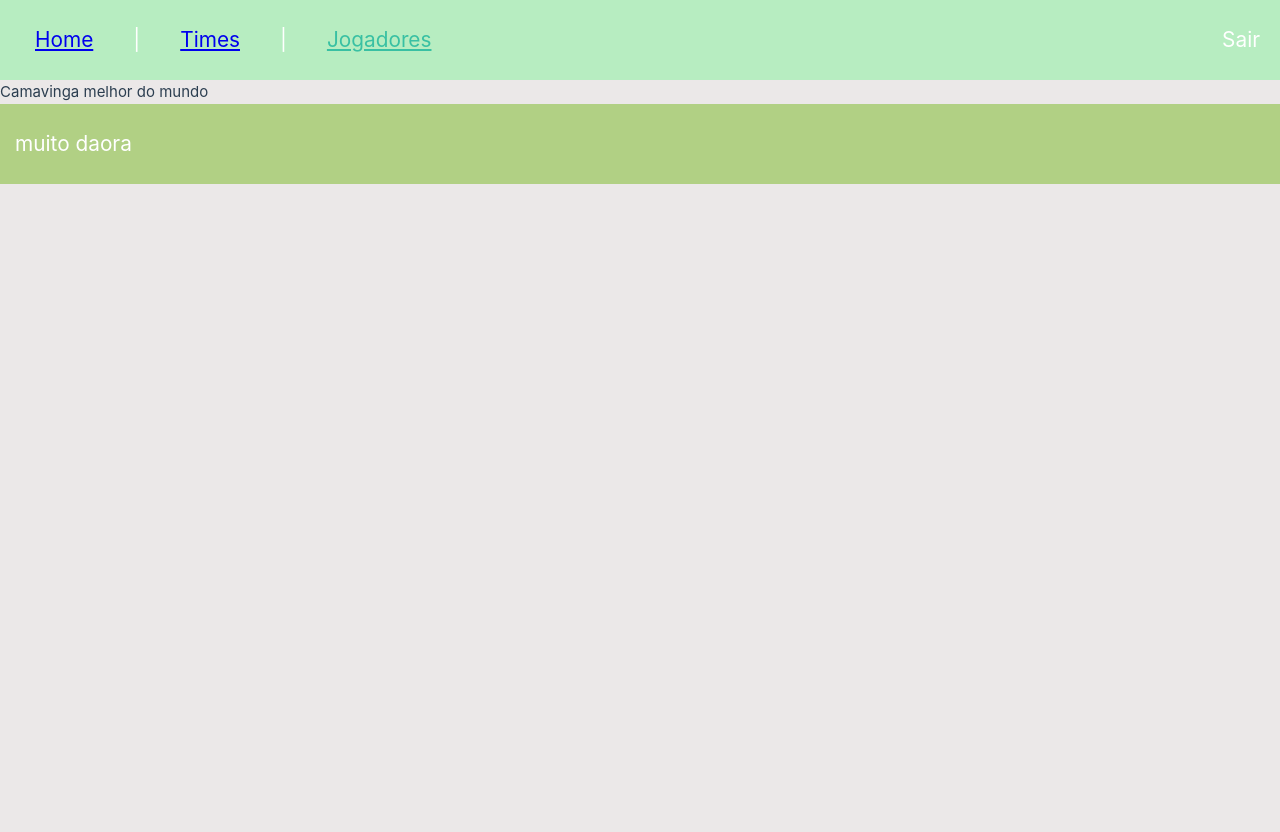
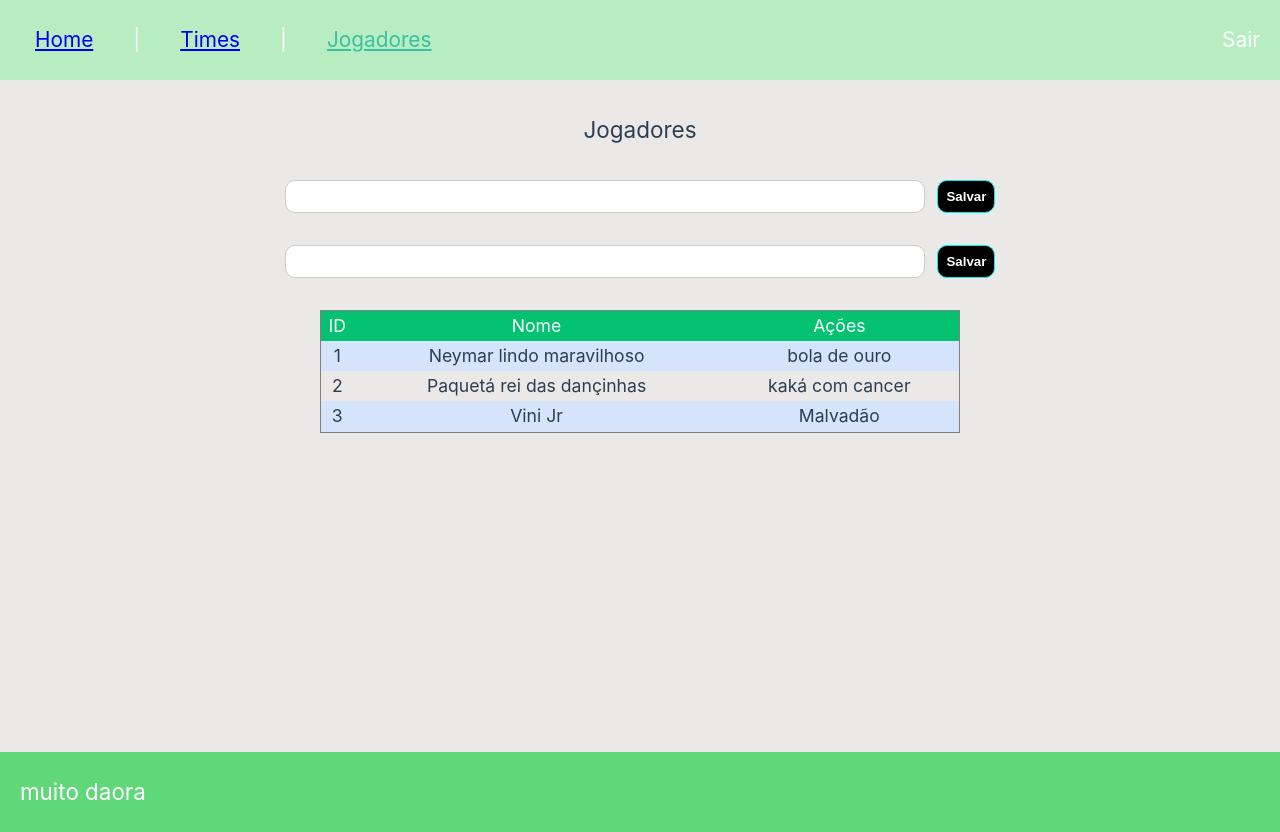
Before and after one commit to M4rcua/futebol-app, a Vue app: page /jogadores in a window 1280 px wide. Before the commit the page ends 800 px from the top, so only its background shows below. Built offline with nearby package versions, Linux system fonts and the light colour scheme.

Commit message:
Atualização 08/06/2022

```diff
--- a/src/App.vue
+++ b/src/App.vue
@@ -18,6 +18,10 @@ body {
   background-color: rgba(218, 212, 212, 0.534);
 }
 
+main {
+  height: 80%;
+}
+
 #app {
   max-width: 1280px;
   margin: 0 auto;
@@ -27,16 +31,6 @@ body {
   font-weight: normal;
 }
 
-footer {
-  height: 10%;
-  background-color: rgba(113, 182, 23, 0.473);
-  color: white;
-  font-size: 1.3rem;
-  display: flex;
-  align-items: center;
-  padding-left: 15px;
-}
-
 .router-link-active {
   color: rgb(57, 192, 163);
 }
--- a/src/views/JogadoresView.vue
+++ b/src/views/JogadoresView.vue
@@ -1,3 +1,106 @@
+<script></script>
+
 <template>
-  <main>Camavinga melhor do mundo</main>
+  <h1></h1>
+  <div class="container">
+    <div class="title">
+      <h2>Jogadores</h2>
+    </div>
+  </div>
+
+  <div class="form-input">
+    <input type="text" />
+    <button>Salvar</button>
+  </div>
+  <div class="form-input">
+    <input type="text" />
+    <button>Salvar</button>
+  </div>
+
+  <div class="list-jogadores">
+    <table>
+      <thead>
+        <tr>
+          <th>ID</th>
+          <th>Nome</th>
+          <th>Ações</th>
+        </tr>
+      </thead>
+
+      <tbody>
+        <tr>
+          <td>1</td>
+          <td>Neymar lindo maravilhoso</td>
+          <td>bola de ouro</td>
+        </tr>
+        <tr>
+          <td>2</td>
+          <td>Paquetá rei das dançinhas</td>
+          <td>kaká com cancer</td>
+        </tr>
+        <tr>
+          <td>3</td>
+          <td>Vini Jr</td>
+          <td>Malvadão</td>
+        </tr>
+      </tbody>
+    </table>
+  </div>
 </template>
+
+<style>
+.title {
+  text-align: center;
+  margin: 2rem 0;
+}
+.form-input {
+  display: flex;
+  justify-content: center;
+  margin: 2rem 0;
+}
+
+.form-input input {
+  width: 50%;
+  padding: 0.5rem;
+  border: 1px solid #ccc;
+  border-radius: 10px;
+}
+
+.form-input button {
+  padding: 0.8rem;
+  border: 1px solid rgb(7, 95, 19);
+  border-radius: 10px;
+  background-color: rgb(20, 172, 0);
+  color: white;
+  font-weight: bold;
+  margin-left: 1%;
+}
+
+.list-jogadores {
+  display: flex;
+  justify-content: center;
+}
+
+table {
+  width: 50%;
+  border-collapse: collapse;
+  margin: 0 auto;
+  border: 1px solid grey;
+  font-size: 1.1rem;
+  text-align: center;
+}
+
+table thead {
+  background-color: rgb(5, 194, 115);
+  color: white;
+  font-weight: bold;
+}
+
+table tbody tr {
+  align-items: center;
+}
+
+table tbody tr:nth-child(odd) {
+  background-color: rgb(213, 228, 250);
+}
+</style>
--- a/src/views/TimesView.vue
+++ b/src/views/TimesView.vue
@@ -1,6 +1,19 @@
+<script>
+export default {
+  data() {
+    return {
+      times: [
+        { id: 1, nome: "Time1" },
+        { id: 2, nome: "Time2" },
+        { id: 3, nome: "Time3" },
+      ],
+    };
+  },
+};
+</script>
+
 <template>
-  <main>Times bons</main>
-
+  <h1></h1>
   <div class="container">
     <div class="title">
       <h2>Gerenciamento dos Times</h2>
@@ -23,20 +36,10 @@
       </thead>
 
       <tbody>
-        <tr>
-          <td>1</td>
-          <td>Time 1</td>
-          <td>alguma coisa</td>
-        </tr>
-        <tr>
-          <td>2</td>
-          <td>Time 2</td>
-          <td>alguma coisa</td>
-        </tr>
-        <tr>
-          <td>3</td>
-          <td>Time 3</td>
-          <td>alguma coisa</td>
+        <tr v-for="time in times" :key="time.id">
+          <td>{{ time.id }}</td>
+          <td>{{ time.nome }}</td>
+          <td>???</td>
         </tr>
       </tbody>
     </table>
@@ -51,7 +54,6 @@
 .form-input {
   display: flex;
   justify-content: center;
-  align-items: center;
   margin: 2rem 0;
 }
 
```
Also changed, not shown: src/components/template/HeaderComp.vue (+3 -4 lines).
